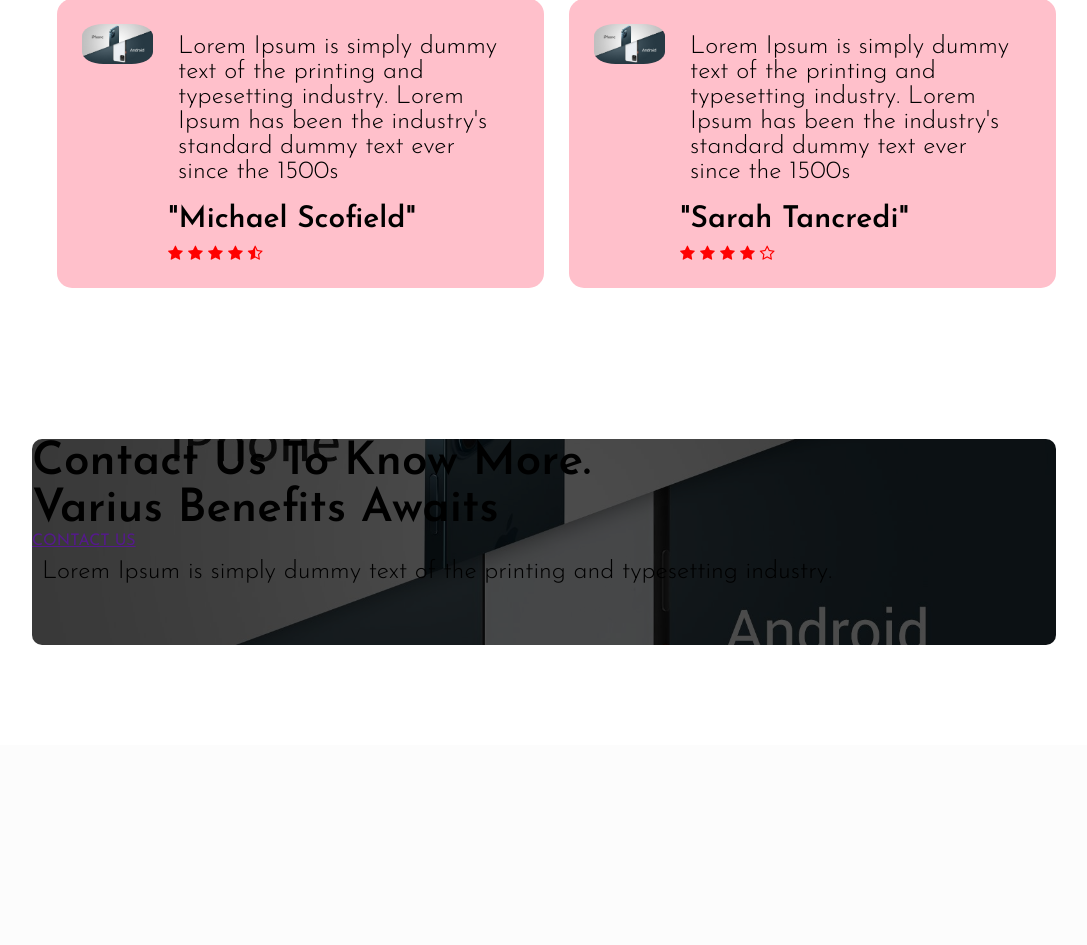
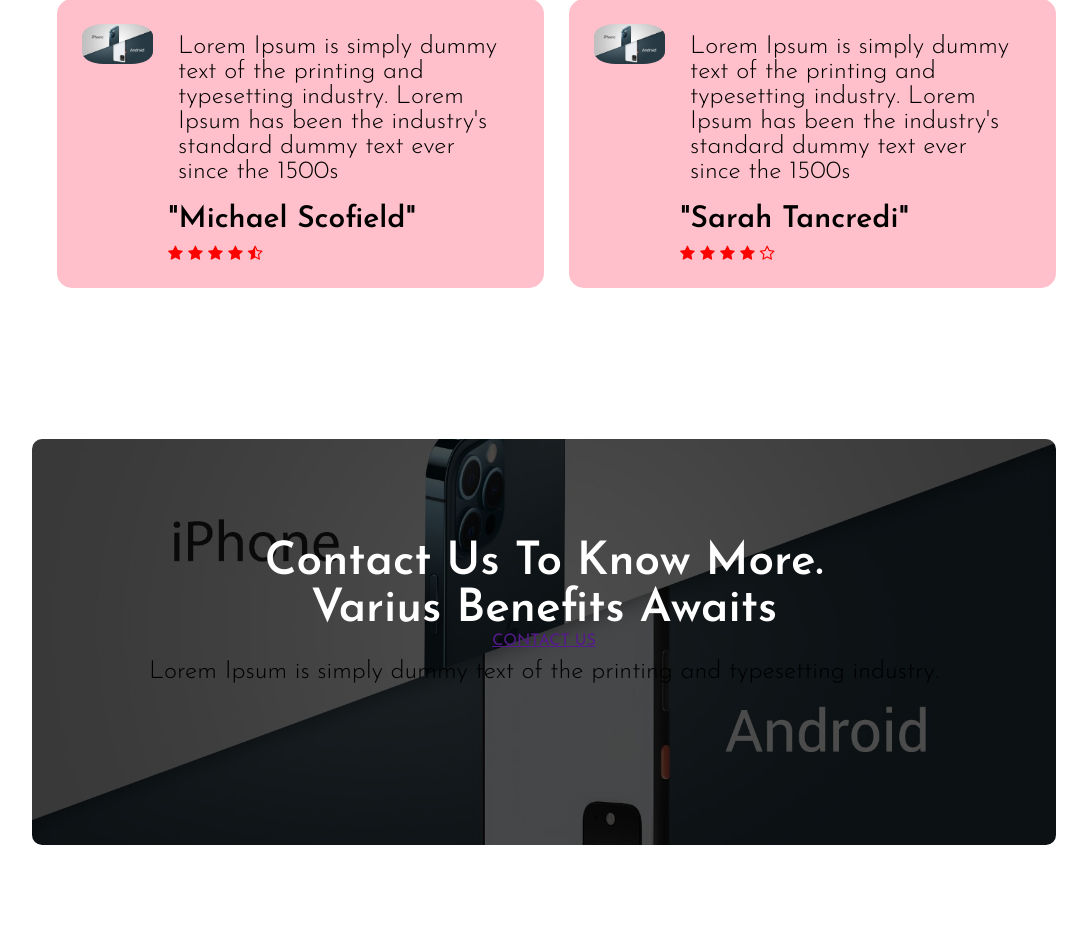
Before and after one commit to AmmadJamil97/Resident-Evil, a Flask app: page / in a window 1280 px wide. Shown: the part 3417-4362 px from the top of the page, without its empty margins (96-1183 px from the left). Before the commit the page ends 4062 px from the top, so only its background shows below. Run offline with Flask 2, Linux system fonts and the light colour scheme.

Commit message:
Fri, Nov 18, 2022, 8:22 PM +00:00

```diff
--- a/static/styles3.css
+++ b/static/styles3.css
@@ -383,11 +383,11 @@ h3
     background-position: center; /*to bring forward? to make it visible in gradient color*/
     background-size: cover; /*to compress the image 100% visible of the ori size*/
     border-radius: 10px;
-    text-align: left;
-    padding:
+    text-align: center;
+    padding: 100px 0px;
 }
 
-.cta-col img
+.cta h1
 {
-    width: 100%; /* 100% means full to that parent container*/
+    color: white; /* 100% means full to that parent container*/
 }
```
